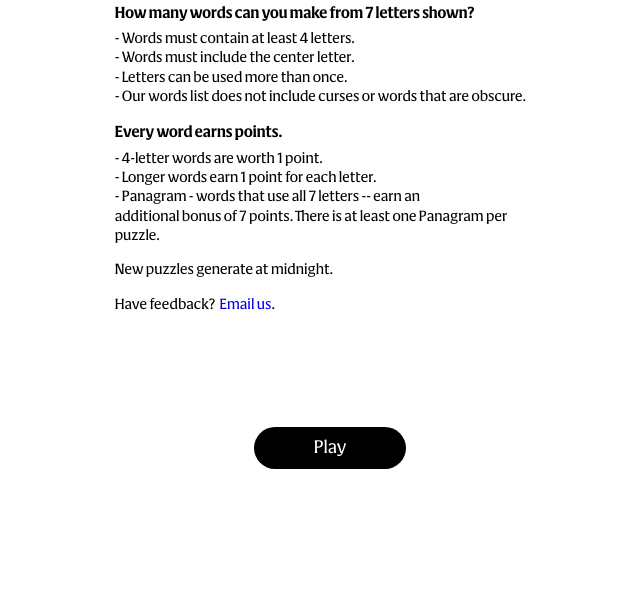
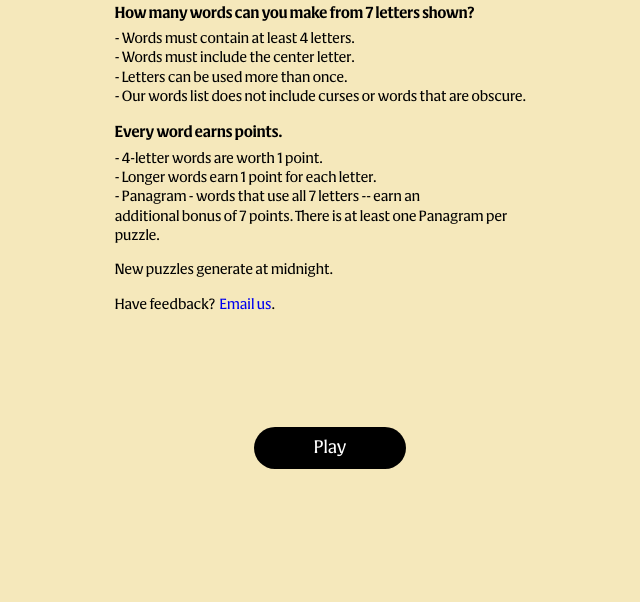
Before and after one commit to HireMeDeveloper/BeeWordGame, a plain HTML site: page index.html in a window 1280 px wide. Shown: the part 198-800 px from the top of the page, without its empty margins (310-950 px from the left). Drawn offline with Linux system fonts and the light colour scheme.

Commit message:
updating background color

```diff
--- a/styles/format.css
+++ b/styles/format.css
@@ -75,7 +75,7 @@ html {
 }
 
 .off-white {
-    background-color: var(--splash-screen-color);
+    background-color: var(--background-color);
 }
 
 .gap {
```
